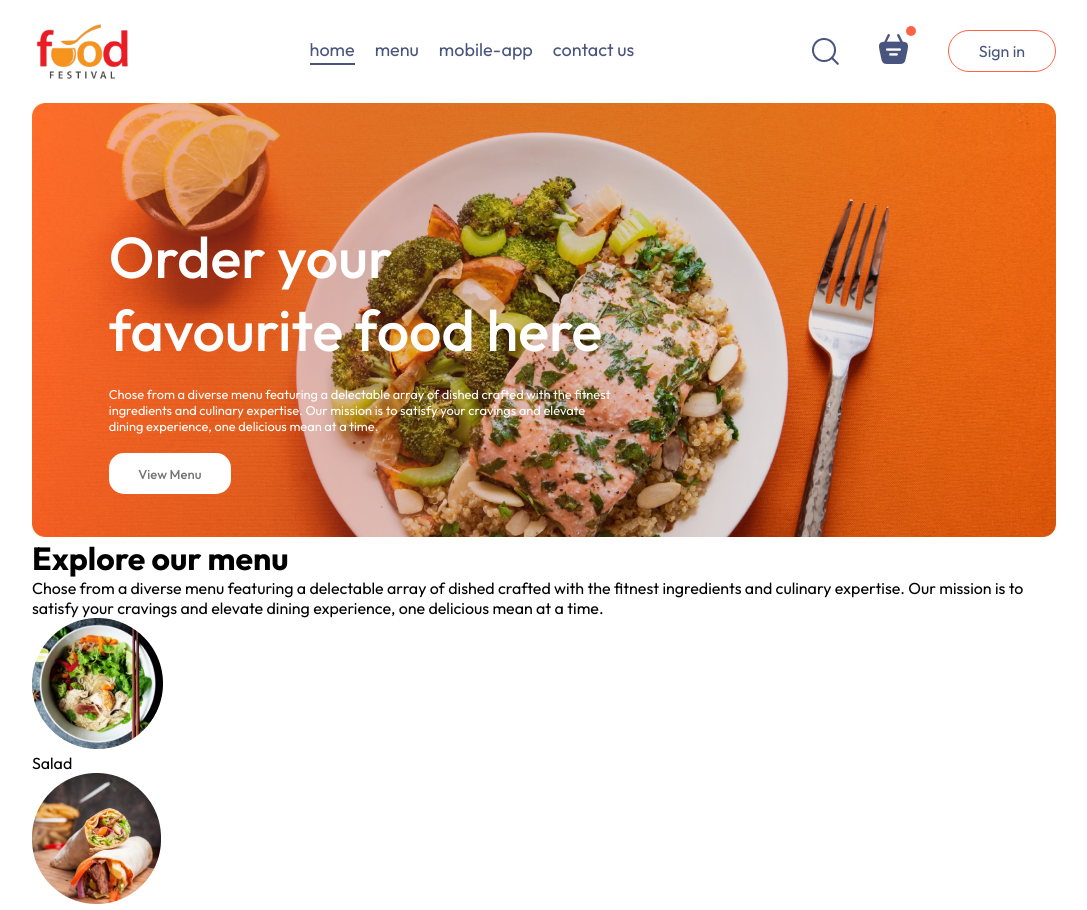
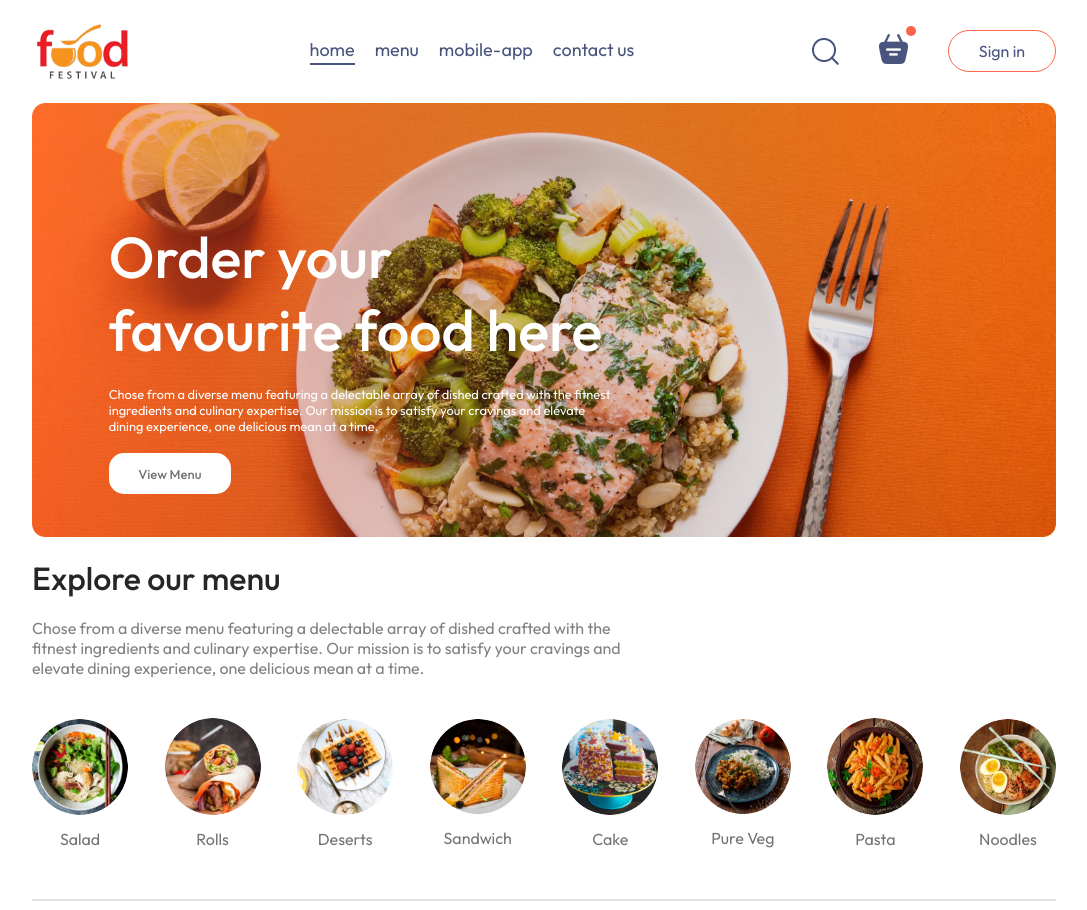
Before and after one commit to Nadeeshana-Lahiru/E-Commerce-Food-Delivery-System, a React (Vite) app in the folder frontend/: page / in a window 1280 px wide. Shown: the top 910 px of the page, without its empty margins (96-1183 px from the left). Built offline with nearby package versions, Linux system fonts and the light colour scheme.

Commit message:
Complete the Exploremenu component

```diff
--- a/frontend/src/components/ExploreMenu/ExploreMenu.css
+++ b/frontend/src/components/ExploreMenu/ExploreMenu.css
@@ -0,0 +1,51 @@
+.explore-menu{
+    display: flex;
+    flex-direction: column;
+    gap: 20px;
+}
+
+.explore-menu h1{
+    color: #262626;
+    font-weight: 500;
+}
+
+.explore-menu-text{
+    max-width: 60%;
+    color: #808080;
+}
+
+.explore-menu-list{
+    display: flex;
+    justify-content: space-between;
+    align-items: center;
+    gap: 30px;
+    text-align: center;
+    margin: 20px 0px;
+    overflow-x: scroll;
+}
+
+.explore-menu-list::-webkit-scrollbar{
+    display: none;
+}
+
+.explore-menu-list-item img{
+    width: 7.5vw;
+    min-width: 80px;
+    cursor: pointer;
+    border-radius: 50%;
+    transition: 0.2s;
+}
+
+.explore-menu-list-item p{
+    margin-top: 10px;
+    color: #747474;
+    font-size: max(1.vw,16px);
+    cursor: pointer;
+}
+
+.explore-menu hr{
+    margin: 10px 0px;
+    height: 2px;
+    background-color: #e2e2e2;
+    border: none;
+}
--- a/frontend/src/components/ExploreMenu/ExploreMenu.jsx
+++ b/frontend/src/components/ExploreMenu/ExploreMenu.jsx
@@ -20,6 +20,7 @@
                 )
             })}
         </div>
+        <hr />
     </div>
   )
 }
--- a/frontend/src/components/Header/Header.css
+++ b/frontend/src/components/Header/Header.css
@@ -4,6 +4,7 @@
     background: url('/header_img.png') no-repeat;
     background-size: contain;
     position: relative;
+    margin-bottom: 20px;
 }
 
 .header-contents{
```
